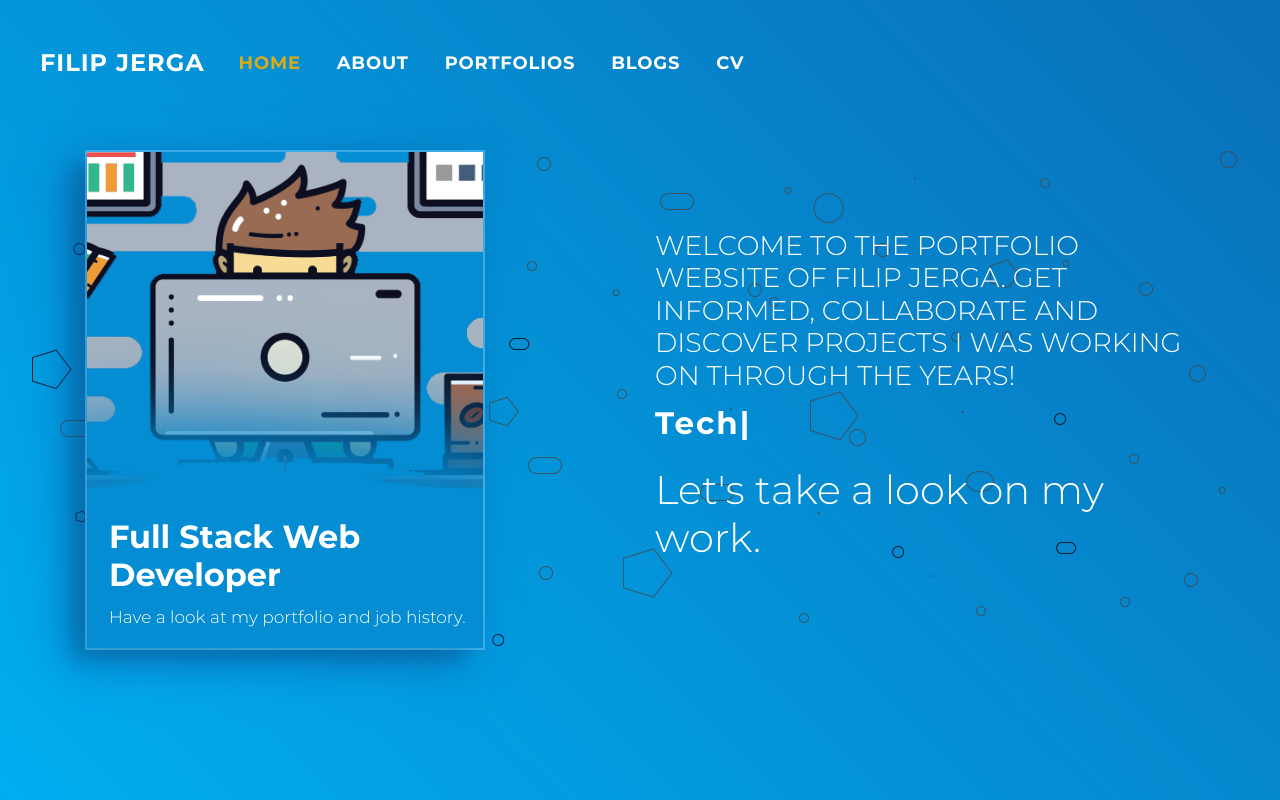
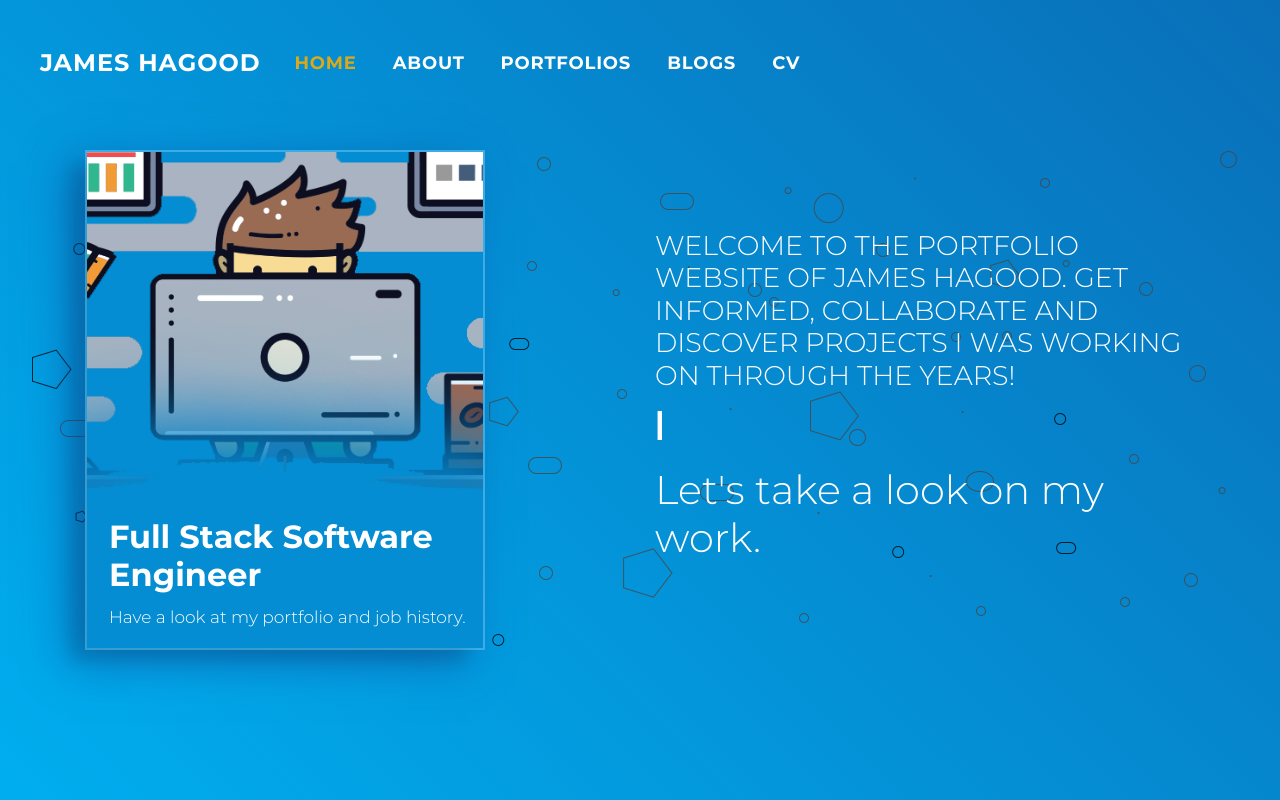
Before and after one commit to cardfaux/NextJSPortfolioServerless, a Next.js app: page / in a window 1280 px wide. Built offline with nearby package versions, Linux system fonts and the light colour scheme.

Commit message:
added some changes to the text on the index page

```diff
--- a/components/shared/Header.jsx
+++ b/components/shared/Header.jsx
@@ -15,7 +15,7 @@ const BsNavLink = (props) => {
 
 const BsNavBrand = () => (
   <ActiveLink activeClassName='active' href='/'>
-    <a className='navbar-brand port-navbar-brand'>Filip Jerga</a>
+    <a className='navbar-brand port-navbar-brand'>James Hagood</a>
   </ActiveLink>
 );
 
--- a/pages/index.jsx
+++ b/pages/index.jsx
@@ -4,11 +4,13 @@ import Typed from 'react-typed';
 
 const ROLES = [
   'Developer',
-  'Tech Lover',
-  'Team Player',
-  'Course Creator',
+  'Engineer',
+  'BackEnd',
+  'FrontEnd',
+  'NodeJS',
+  'FullStack',
   'React.js',
-  'Angular',
+  'Blender',
 ];
 const Index = () => {
   return (
@@ -24,7 +26,7 @@ const Index = () => {
                 <div className={`flipper`}>
                   <div className='back'>
                     <div className='hero-section-content'>
-                      <h2> Full Stack Web Developer </h2>
+                      <h2> Full Stack Software Engineer </h2>
                       <div className='hero-section-content-intro'>
                         Have a look at my portfolio and job history.
                       </div>
@@ -40,7 +42,7 @@ const Index = () => {
             <Col md='6' className='hero-welcome-wrapper'>
               <div className='hero-welcome-text'>
                 <h1>
-                  Welcome to the portfolio website of Filip Jerga. Get informed,
+                  Welcome to the portfolio website of James Hagood. Get informed,
                   collaborate and discover projects I was working on through the
                   years!
                 </h1>
```
Also changed, not shown: components/shared/index.jsx (deleted, +0 -7 lines), .eslintrc.json.
